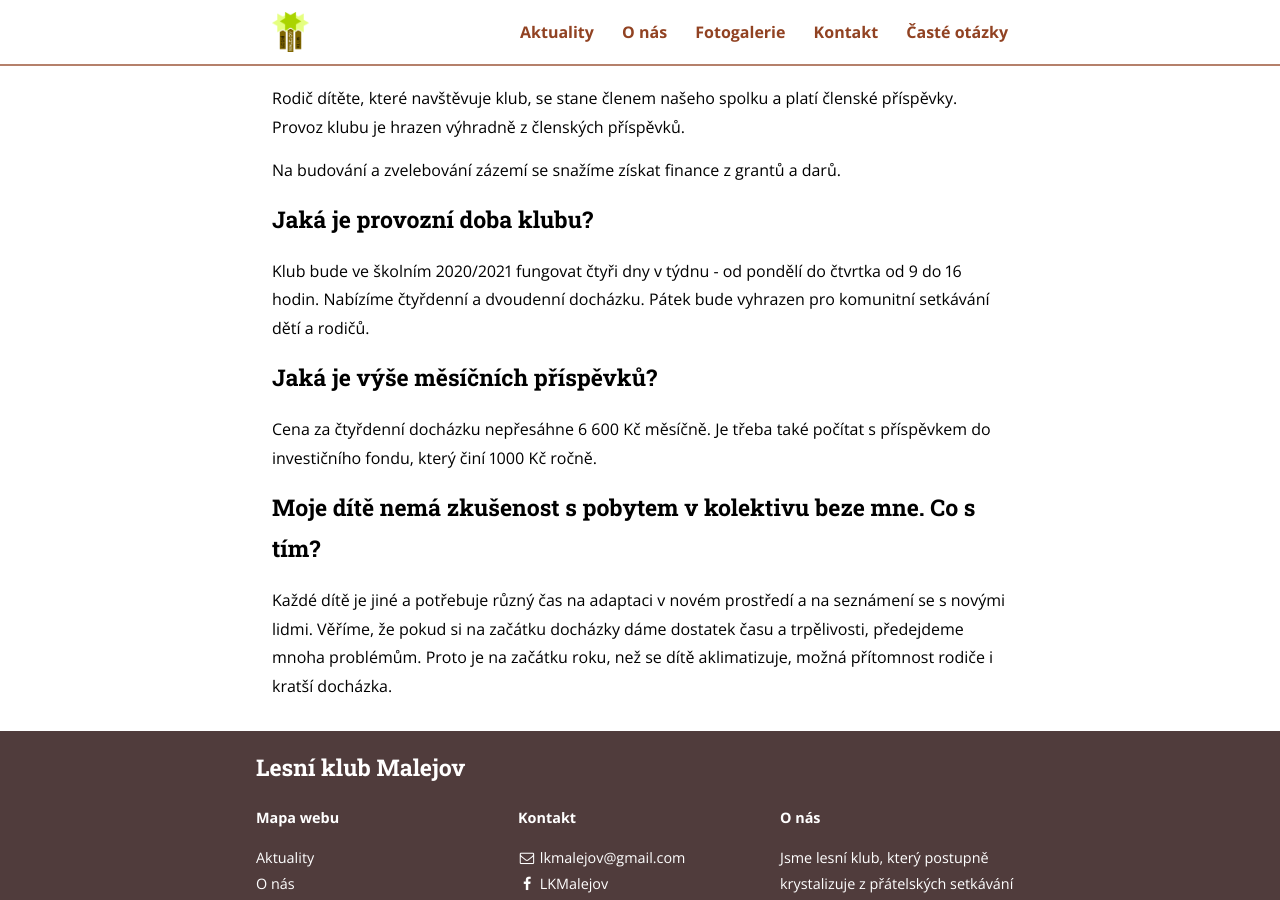
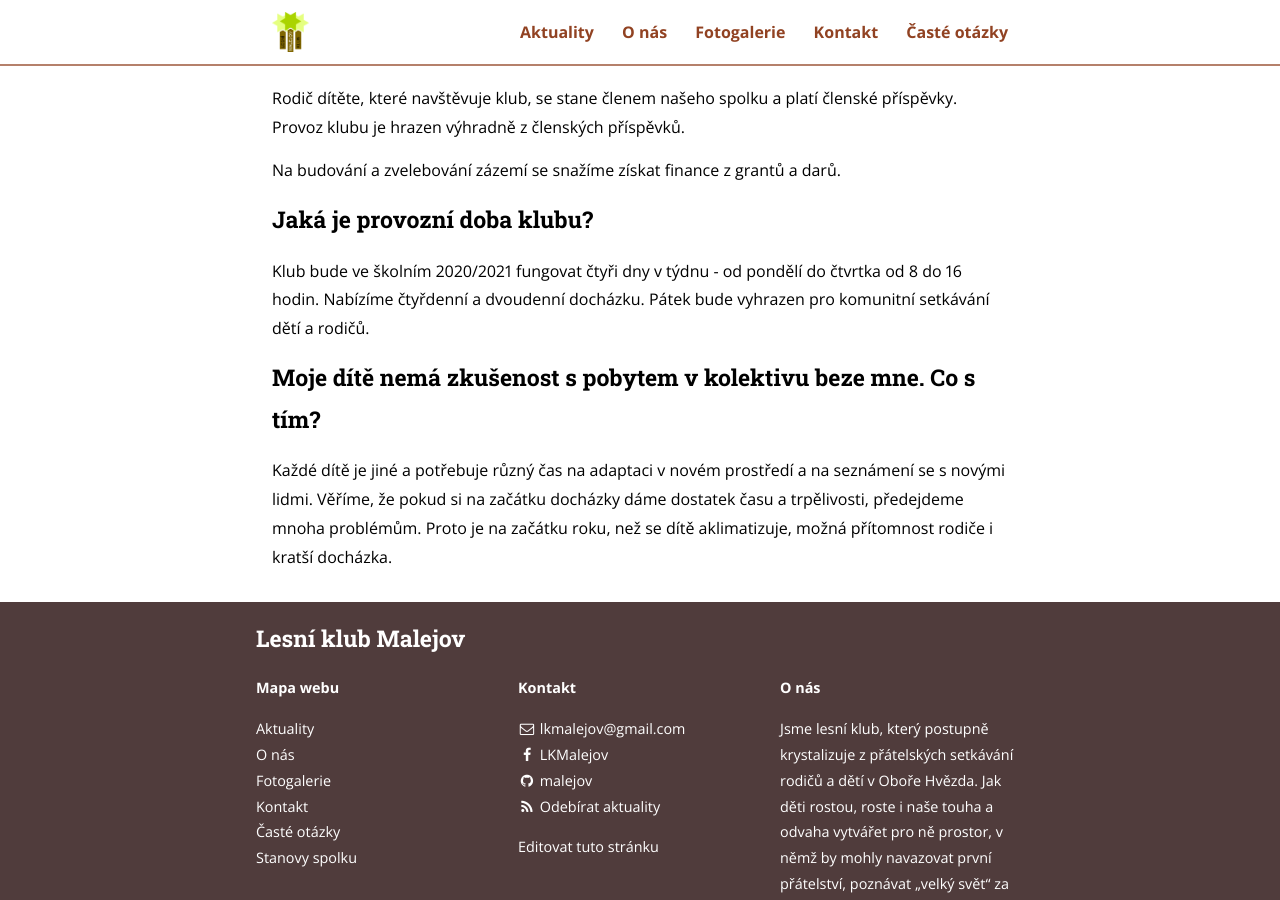
Before and after one commit to bencentra/centrarium, a Jekyll site: the page built from faq.md, in a window 1280 px wide and 900 px high, scrolled down 1554 px. Built offline with Jekyll 4.4.1, drawn with Linux system fonts in a browser that asks for light colours; nearby versions of some CDN libraries.

Commit message:
Fix information in FAQ.

```diff
--- a/faq.md
+++ b/faq.md
@@ -46,12 +46,7 @@ Na budování a zvelebování zázemí se snažíme získat finance z grantů a
 
 ### Jaká je provozní doba klubu?
 
-Klub bude ve školním 2020/2021 fungovat čtyři dny v týdnu - od pondělí do čtvrtka od 9 do 16 hodin. Nabízíme čtyřdenní a dvoudenní docházku. Pátek bude vyhrazen pro komunitní setkávání dětí a rodičů.
-
-
-### Jaká je výše měsíčních příspěvků?
-
-Cena za čtyřdenní docházku nepřesáhne 6 600 Kč měsíčně. Je třeba také počítat s příspěvkem do investičního fondu, který činí 1000 Kč ročně.
+Klub bude ve školním 2020/2021 fungovat čtyři dny v týdnu - od pondělí do čtvrtka od 8 do 16 hodin. Nabízíme čtyřdenní a dvoudenní docházku. Pátek bude vyhrazen pro komunitní setkávání dětí a rodičů.
 
 
 ### Moje dítě nemá zkušenost s pobytem v kolektivu beze mne. Co s tím?
```
